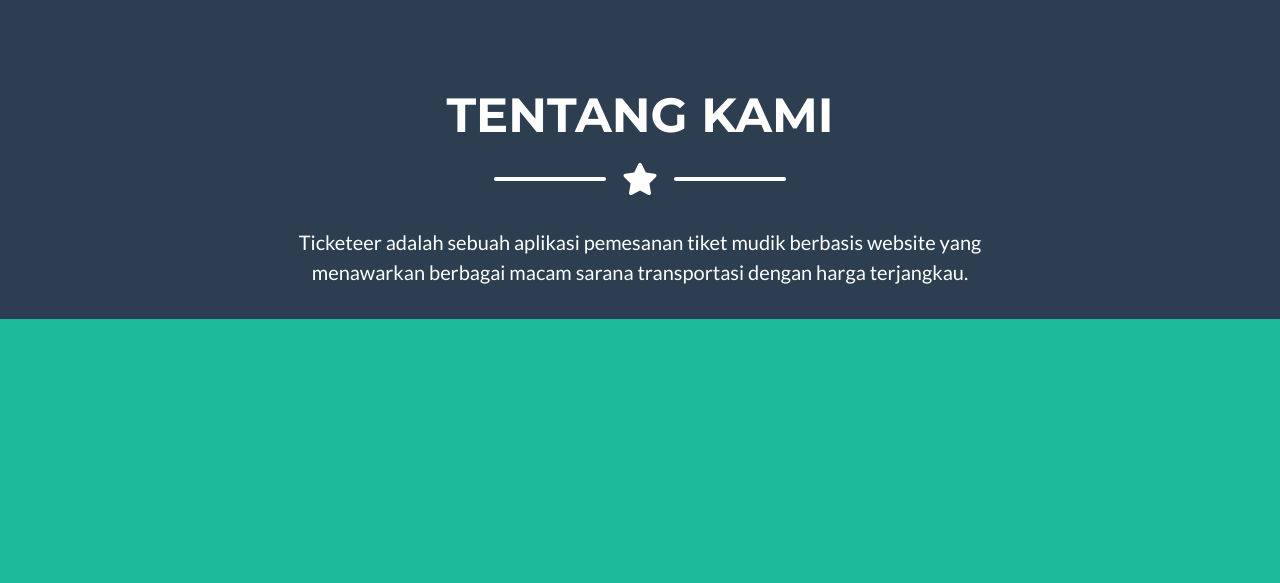
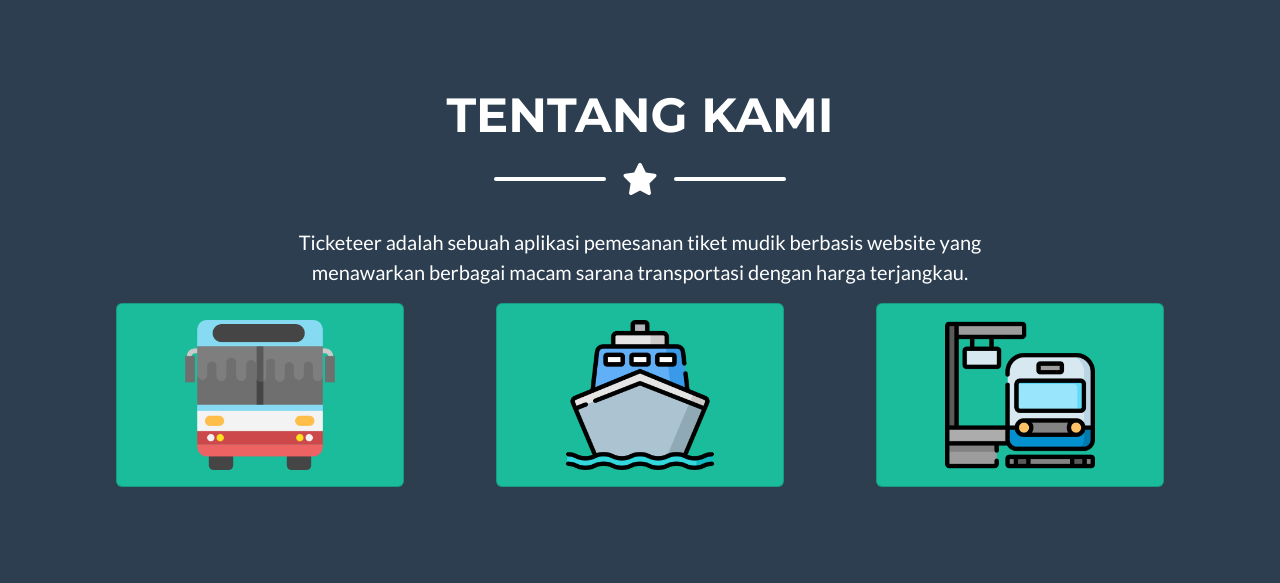
Before and after one commit to naufalhilmiaji/django-ticketing-system, a Django app: page / in a window 1280 px wide. Shown: the part 801-1384 px from the top of the page. Before the commit the page ends 1120 px from the top, so only its background shows below. Run offline with Django 4.2, Linux system fonts and the light colour scheme; style sheets or scripts are compiled from the project's sources; some libraries are stand-ins or nearby versions.

Commit message:
Modified: About Us Section

```diff
--- a/static_files/scss/style.scss
+++ b/static_files/scss/style.scss
@@ -602,15 +602,26 @@
 
 .page-section {
   padding: 6rem 0;
-  height: 40vh;
 }
+
 .page-section .page-section-heading {
   font-size: 2.25rem;
   line-height: 2rem;
 }
+
 @media (min-width: 992px) {
   .page-section .page-section-heading {
     font-size: 3rem;
     line-height: 2.5rem;
   }
 }
+
+.card {
+    .card-img-top {
+        width: 150px;
+    }
+
+    .card-text {
+        font-size: 22px;
+    }
+}
--- a/templates/website/index.html
+++ b/templates/website/index.html
@@ -38,6 +38,23 @@
                 </p>
             </div>
         </div>
+        <div class="row">
+            <div class="col-lg-4 mb-md-0 mb-2 d-flex justify-content-center">
+                <div class="card p-3 bg-primary" style="width: 18rem;">
+                    <img src="{% static 'img/bus.png' %}" class="card-img-top mx-auto" alt="...">
+                </div>
+            </div>
+            <div class="col-lg-4 mb-md-0 mb-2 d-flex justify-content-center">
+                <div class="card p-3 bg-primary" style="width: 18rem;">
+                    <img src="{% static 'img/ship.png' %}" class="card-img-top mx-auto" alt="...">
+                </div>
+            </div>
+            <div class="col-lg-4 mb-md-0 mb-2 d-flex justify-content-center">
+                <div class="card p-3 bg-primary" style="width: 18rem;">
+                    <img src="{% static 'img/train.png' %}" class="card-img-top mx-auto" alt="...">
+                </div>
+            </div>
+        </div>
     </div>
 </section>
 
```
Also changed, not shown: static_files/img/bus.png (added), static_files/img/ship.png (added), static_files/img/train.png (added).
